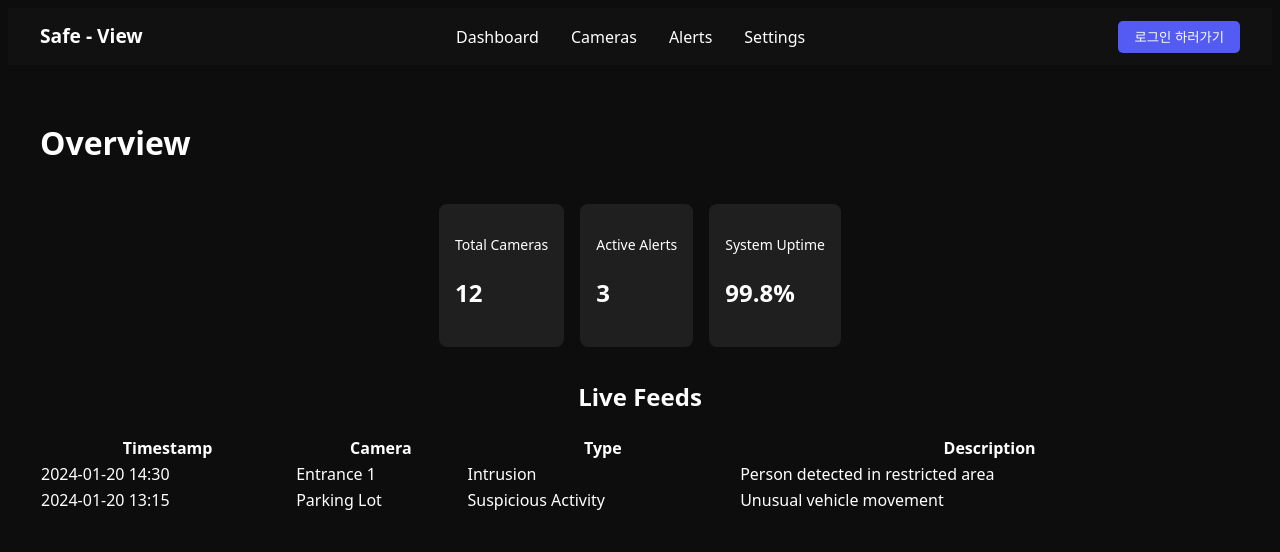
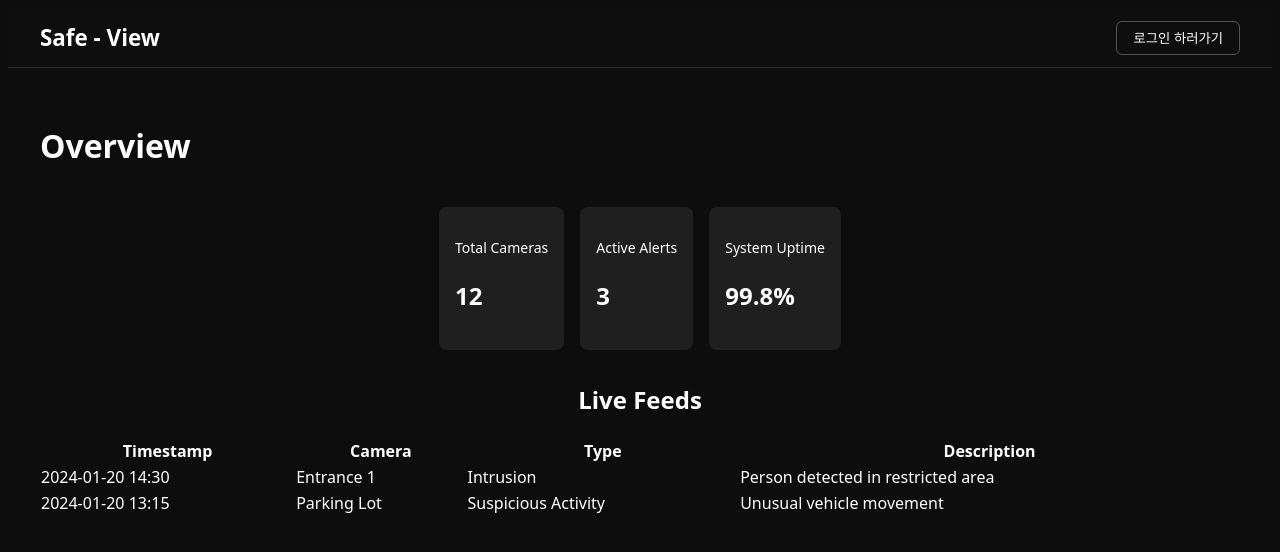
Before and after one commit to SafeView/Frontend, a React (Vite) app: page / in a window 1280 px wide. Shown: the top 552 px of the page. Built offline with nearby package versions, Linux system fonts and the light colour scheme.

Commit message:
FIX : Sidebar.tsx 로 네비바 항목 이동 예정

```diff
--- a/src/components/Header/Header.module.css
+++ b/src/components/Header/Header.module.css
@@ -2,40 +2,27 @@
     display: flex;
     align-items: center;
     justify-content: space-between;
-    background-color: #111;
+    background-color: #0e0e0e; /* 더 어두운 톤 */
     padding: 0.8rem 2rem;
+    border-bottom: 1px solid #2e2e2e;
     color: white;
 }
 
 .left {
     display: flex;
     align-items: center;
-    gap: 0.5rem;
+    gap: 0.75rem;
 }
 
 .logo {
-    width: 24px;
-    height: 24px;
+    width: 28px;
+    height: 28px;
 }
 
 .title {
-    font-size: 1.2rem;
-    font-weight: bold;
-}
-
-.nav {
-    display: flex;
-    gap: 2rem;
-}
-
-.nav a {
-    color: white;
-    text-decoration: none;
-    font-weight: 500;
-}
-
-.nav a:hover {
-    color: #646cff;
+    font-size: 1.4rem;
+    font-weight: 700;
+    color: #fff;
 }
 
 .right {
@@ -44,38 +31,39 @@
     gap: 1rem;
 }
 
+.welcome {
+    font-weight: 500;
+    color: #ddd;
+}
+
 .iconBtn {
     background: none;
     border: none;
-    font-size: 1.2rem;
-    color: white;
+    font-size: 1.5rem;
+    color: #fff;
     cursor: pointer;
+    transition: color 0.2s ease;
 }
 
-.profile {
-    width: 40px;
-    height: 40px;
-    border-radius: 50%;
-    background-color: white;
-}
-
-.welcome {
-    margin-right: 1rem;
-    font-weight: bold;
-    color: #fff;
+.iconBtn:hover {
+    color: #999;
 }
 
 .loginBtn,
 .logoutBtn {
-    background-color: #535bf2;
-    color: white;
-    border: none;
+    background-color: transparent;
+    color: #fff;
+    border: 1px solid #555;
     padding: 0.4rem 1rem;
-    border-radius: 5px;
+    border-radius: 6px;
     cursor: pointer;
+    font-weight: 500;
+    transition: all 0.2s ease;
 }
 
 .loginBtn:hover,
 .logoutBtn:hover {
-    background-color: #3d47c0;
+    background-color: #222;
+    border-color: #888;
+    color: #fff;
 }
--- a/src/components/Header/Header.tsx
+++ b/src/components/Header/Header.tsx
@@ -1,4 +1,4 @@
-import { Link, useNavigate } from "react-router-dom";
+import { useNavigate } from "react-router-dom";
 import styles from "./Header.module.css";
 import { useUserStore } from "../../stores/userStore.ts";
 
@@ -13,19 +13,15 @@ const Header = () => {
 
   return (
       <header className={styles.header}>
+          {/* ✅ 왼쪽: 로고 및 타이틀 */}
           <div className={styles.left}>
+              {/* 🔒 로고 넣고 싶으면 여기에 <img src="/logo.svg" className={styles.logo} /> 추가 */}
               <span className={styles.title}>Safe - View</span>
           </div>
 
-      <nav className={styles.nav}>
-        <Link to="/">Dashboard</Link>
-        <Link to="/cameras">Cameras</Link>
-        <Link to="/alerts">Alerts</Link>
-        <Link to="/settings">Settings</Link>
-      </nav>
 
+          {/* ✅ 오른쪽: 로그인/로그아웃/알림 */}
           <div className={styles.right}>
-        {/* ✅ 로그인 상태일 때 */}
               {user ? (
                   <>
             <span className={styles.welcome}>
@@ -37,14 +33,12 @@ const Header = () => {
                       </button>
                   </>
               ) : (
-          <>
                   <button
                       className={styles.loginBtn}
                       onClick={() => navigate("/login")}
                   >
                       로그인 하러가기
                   </button>
-          </>
               )}
           </div>
       </header>
```
Lines whose indentation alone changed are shown as unchanged.
